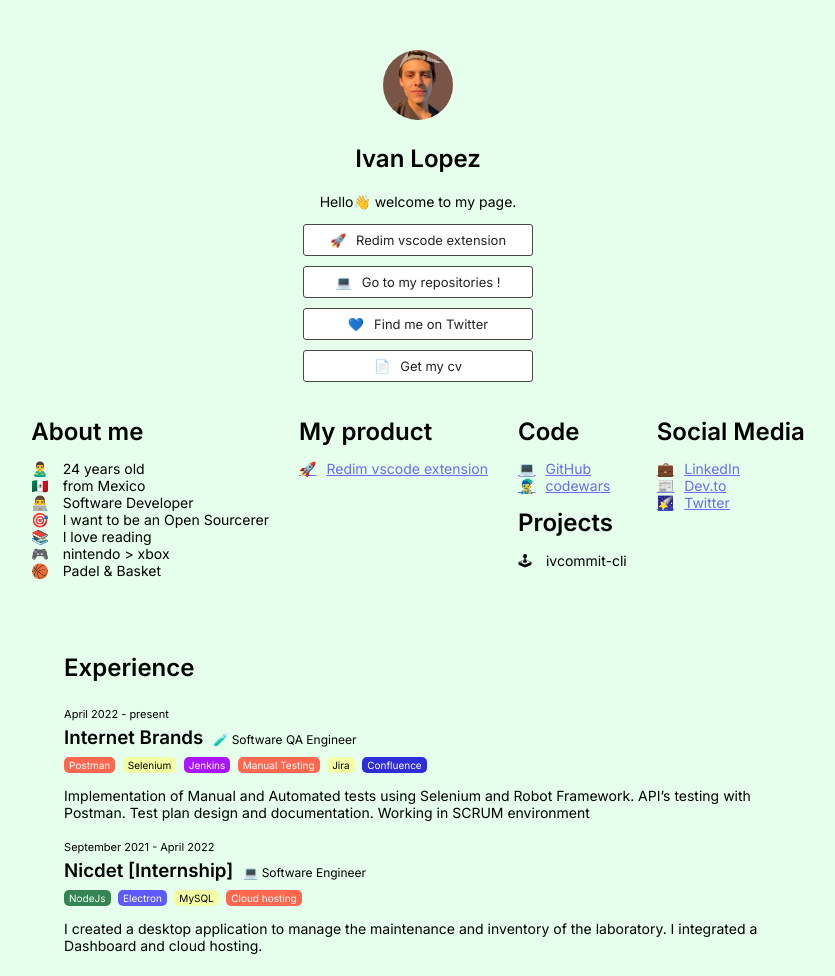
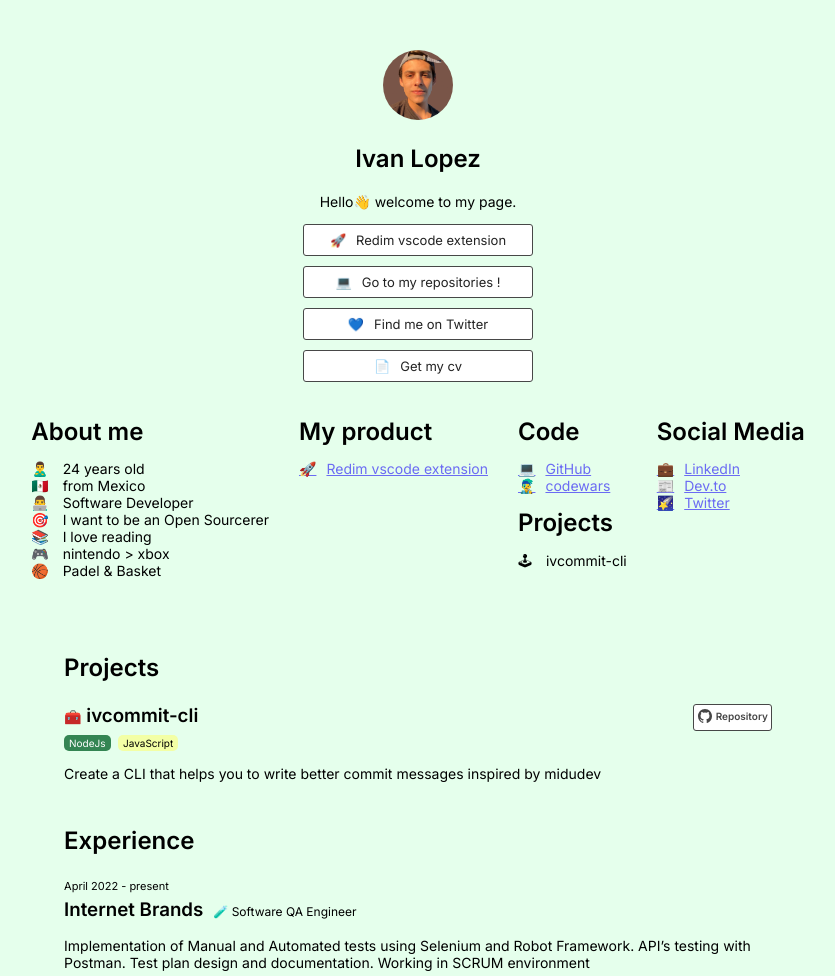
Before and after one commit to ivlopez03/ivlopez03.github.io, a website: page src/index.html in a window 1280 px wide. Shown: the top 976 px of the page, without its empty margins (222-1057 px from the left). Drawn offline with nearby package versions, Linux system fonts and the light colour scheme.

Commit message:
Add projects section

```diff
--- a/src/index.html
+++ b/src/index.html
@@ -80,20 +80,27 @@
         </section>
     </div>
 
+    <div class="projects-view">
+        <h2>Projects</h2>
+        <section>
+            <h3><span style="font-size: 14px;">🧰</span> ivcommit-cli</span><span><a class="github-link" href="https://github.com/ivlopez03/ivcommit-cli"><span><ion-icon name="logo-github"></ion-icon></span><span class="name-icon">Repository</span></a></span></h3>
+            <div class="tools">
+                <span style="background-color: rgb(52, 133, 83); color: white;">NodeJs</span>
+                <span style="background-color: rgb(243, 255, 165);">JavaScript</span>
+            </div>
+
+            <p>Create a CLI that helps you to write better commit messages inspired by midudev
+            </p>
+
+        </section>
+
+    </div>
+
     <div class="experience-view">
         <h2>Experience</h2>
         <section>
             <span class="date">April 2022 - present</span>
             <h3>Internet Brands<span class="job-pos">🧪 Software QA Engineer</span></h3>
-            <div class="tools">
-                <span style="background-color: rgb(255, 104, 78); color: white;">Postman</span>
-                <span style="background-color: rgb(243, 255, 165);">Selenium</span>
-                <span style="background-color: rgb(169, 21, 255); color: white;">Jenkins</span>
-                <span style="background-color: rgb(255, 104, 78); color: white;">Manual Testing</span>
-                <span style="background-color: rgb(243, 255, 165);">Jira</span>
-                <span style="background-color: rgb(46, 46, 216); color: white;">Confluence</span>
-            </div>
-
             <p>Implementation of Manual and Automated tests using Selenium and Robot
                 Framework.
                 API’s testing with Postman.
@@ -104,17 +111,14 @@
         <section>
             <span class="date">September 2021 - April 2022</span>
             <h3>Nicdet [Internship]<span class="job-pos">💻 Software Engineer</span></h3>
-            <div class="tools">
-                <span style="background-color: rgb(52, 133, 83); color: white;">NodeJs</span>
-                <span style="background-color: rgb(93, 90, 255);color: white;">Electron</span>
-                <span style="background-color: rgb(243, 255, 165);">MySQL</span>
-                <span style="background-color: rgb(255, 104, 78); color: white;">Cloud hosting</span>
-            </div>
-
             <p>I created a desktop application to manage the maintenance and inventory of the laboratory. I integrated a Dashboard and cloud hosting.
             </p>
         </section>
     </div>
 
+
+
+    <script type="module" src="https://unpkg.com/ionicons@5.5.2/dist/ionicons/ionicons.esm.js"></script>
+    <script nomodule src="https://unpkg.com/ionicons@5.5.2/dist/ionicons/ionicons.js"></script>
 </body>
 </html>
--- a/src/style.css
+++ b/src/style.css
@@ -107,6 +107,48 @@ h3{
     border-radius: 5px;
 }
 
+.projects-view{
+    position: relative;
+    margin: 0 auto;
+    padding: 5px;
+    width: 56%;
+}
+.projects-view p{
+    font-size: 14px;
+}
+
+.github-link{
+    position: relative;
+    float: right;
+    display: flex;
+    justify-items: center;
+    width: fit-content;
+    background-color:#fff;
+    padding:1px 3px;
+    border: 0.3px solid #474747;
+    border-radius: 3px;
+    color: #474747;
+    text-decoration: none;
+}
+.name-icon{
+    font-size: 10px;
+    position: relative;
+    top: 4px;
+}
+
+ion-icon {
+    margin-right: 3px;
+    font-size: 16px;
+  }
+
+  .github-link:hover{
+    background-color: #6b6bf3;
+    color: #fff;
+    border-style: none;
+  }
+
+
+
 
 
 
@@ -131,4 +173,7 @@ h3{
     .experience-view{
         width: 90%;
     }
+    .projects-view{
+        width: 90%;
+    }
 }
```
